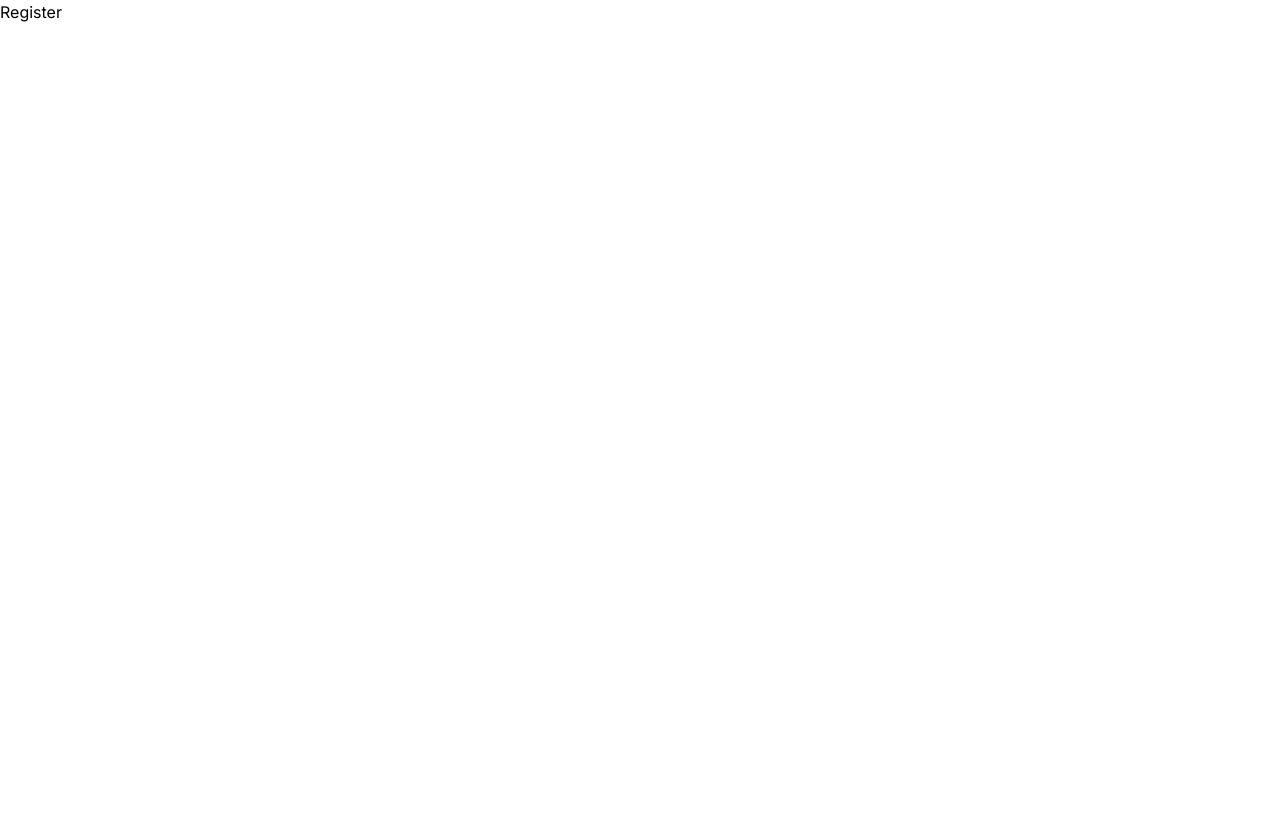
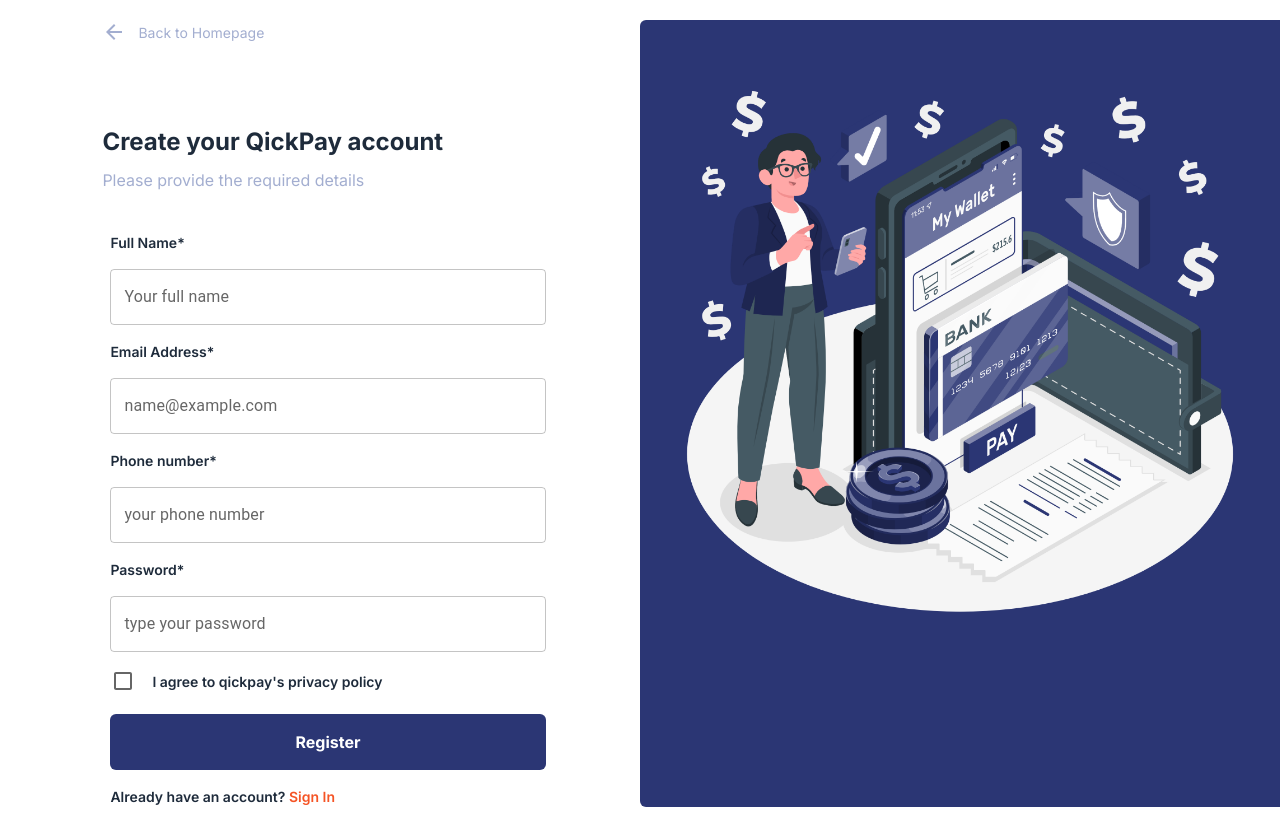
Before and after one commit to Clinzho1996/qickpay, a Next.js app: page /register in a window 1280 px wide. Before the commit the page ends 800 px from the top, so only its background shows below. Built offline with nearby package versions, Linux system fonts and the light colour scheme.

Commit message:
register page

```diff
--- a/src/app/register/page.jsx
+++ b/src/app/register/page.jsx
@@ -1,7 +1,113 @@
 import React from "react";
+import Bg from "../../../public/bg.png";
+import Google from "../../../public/google.png";
+import Image from "next/image";
+import { ArrowBack } from "@mui/icons-material";
+import { Box, Checkbox, TextField } from "@mui/material";
+import Link from "next/link";
 
 function Register() {
-  return <div>Register</div>;
+  return (
+    <div className="flex flex-row justify-between w-full my-5">
+      <div className="bg-white w-[100%] mx-0 px-[8%] md:w-[50%]">
+        <div className="flex flex-row items-center justify-start gap-3">
+          <ArrowBack className="text-[#A3AED0] text-[14px]" />
+          <p className="text-[#A3AED0] text-[14px]">Back to Homepage</p>
+        </div>
+        <div className=" mt-20">
+          <h2 className="text-[#1E2B3B] text-[24px] font-bold">
+            Create your QickPay account
+          </h2>
+          <p className="text-[16px] text-[#A3AED0] mt-2">
+            Please provide the required details
+          </p>
+        </div>
+        <Box
+          component="form"
+          sx={{
+            "& > :not(style)": { m: 1, width: "100%" },
+          }}
+          autoComplete="off"
+          className="mt-10"
+        >
+          <p className="text-[14px] text-[#1E2B3B] font-semibold">Full Name*</p>
+          <TextField
+            id="outlined-basic"
+            label="Your full name"
+            type="text"
+            variant="outlined"
+            sx={{
+              "& .MuiInputBase-input": {
+                color: "#A3AED0",
+              },
+            }}
+          />
+          <p className="text-[14px] text-[#1E2B3B] font-semibold">
+            Email Address*
+          </p>
+          <TextField
+            id="outlined-basic"
+            label="name@example.com"
+            type="email"
+            variant="outlined"
+            sx={{
+              "& .MuiInputBase-input": {
+                color: "#A3AED0",
+              },
+            }}
+          />
+          <p className="text-[14px] text-[#1E2B3B] font-semibold">
+            Phone number*
+          </p>
+          <TextField
+            id="outlined-basic"
+            label="your phone number"
+            type="text"
+            variant="outlined"
+            sx={{
+              "& .MuiInputBase-input": {
+                color: "#A3AED0",
+              },
+            }}
+          />
+          <p className="text-[14px] text-[#1E2B3B] font-semibold">Password*</p>
+          <TextField
+            id="outlined-basic"
+            label="type your password"
+            type="password"
+            variant="outlined"
+            sx={{
+              "& .MuiInputBase-input": {
+                color: "#A3AED0",
+              },
+            }}
+          />
+        </Box>
+        <div className="flex flex-row justify-between items-center align-middle">
+          <div className="flex flex-row justify-start gap-2 items-center">
+            <Checkbox />
+            <p className="text-[14px] text-[#1E2B3B] font-semibold">
+              I agree to qickpay&apos;s privacy policy
+            </p>
+          </div>
+        </div>
+        <button className="bg-[#2B3674] w-full p-4 ml-2 mt-3 text-white rounded-md font-bold">
+          Register
+        </button>
+        <div className="mt-4 ml-2">
+          <p className="text-[14px] text-[#1E2B3B] font-semibold">
+            Already have an account?{" "}
+            <Link href="/login" className="text-[#F55425] font-semibold">
+              Sign In
+            </Link>
+          </p>
+        </div>
+      </div>
+      <div className="bg-[#2B3674] w-[50%] rounded-s-md p-10 hidden md:block">
+        <Image src={Bg} alt="bg" />
+      </div>
+    </div>
+  );
 }
 
 export default Register;
```
